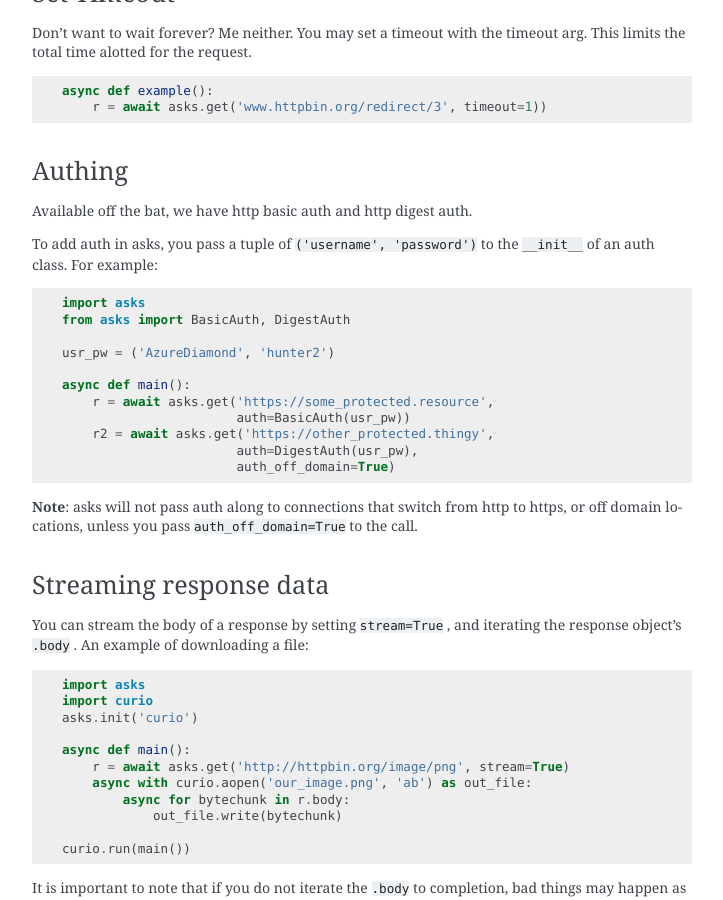
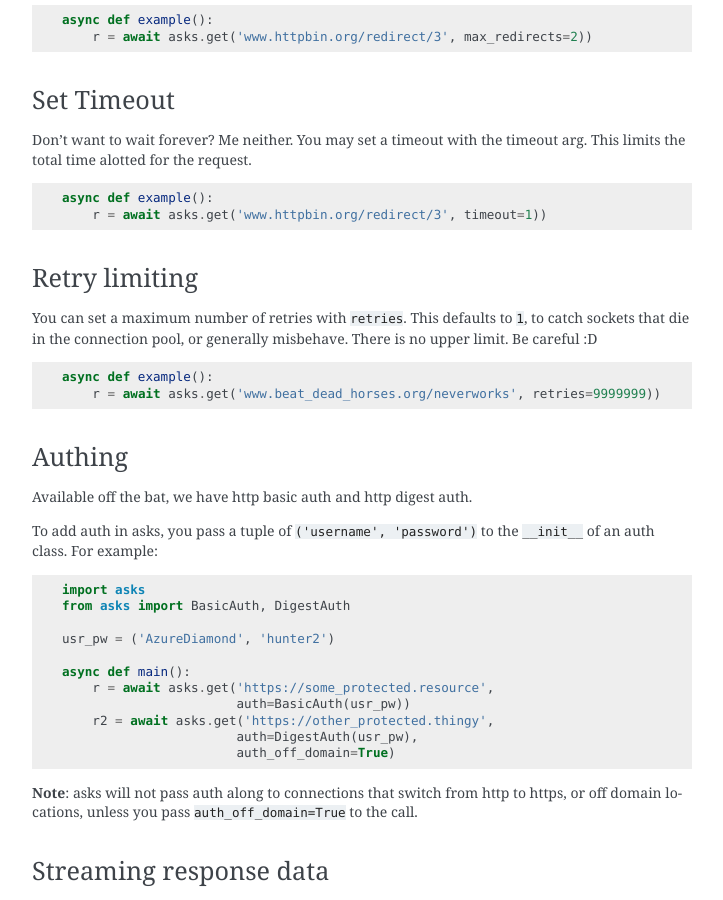
Before and after one commit to theelous3/asks, a Sphinx documentation site: the page built from docs/source/overview-of-funcs-and-args.rst, in a window 1280 px wide and 900 px high, scrolled down 2768 px. Shown: the whole window, without its empty margins (388-1111 px from the left). Built offline with Sphinx 7.4.7, drawn with Linux system fonts in a browser that asks for light colours; some of the changed text lies outside the part shown.

Commit message:
updated docs, added retries kwarg and warning about socket resources

```diff
--- a/docs/source/overview-of-funcs-and-args.rst
+++ b/docs/source/overview-of-funcs-and-args.rst
@@ -4,6 +4,10 @@
 asks is *heavily* influenced by requests, and as such pretty much everything that works in requests works in asks. So, if you're familiar with the format you can pretty much skip to the distinctions regarding `sessions <https://asks.readthedocs.io/en/latest/a-look-at-sessions.html>`_
 
 The examples here use the base one-request-functions for verbosities sake, but all of these functions are completely transferrable to the ``Session`` class as methods.
+
+*Warning!*
+
+If you don't use a ``Session`` you can easily max out your OS's socket resources against highly performant servers (usually local to the machine or LAN). When using the base functions you'll be creating a new connection for every request.
 
 (Calling ``asks.get('https://some-url.io'))`` really makes a temporary ``Session``.)
 
@@ -145,6 +149,15 @@
         r = await asks.get('www.httpbin.org/redirect/3', timeout=1))
 
 
+Retry limiting
+___________
+
+You can set a maximum number of retries with ``retries``. This defaults to ``1``, to catch sockets that die in the connection pool, or generally misbehave. There is no upper limit. Be careful :D ::
+
+    async def example():
+        r = await asks.get('www.beat_dead_horses.org/neverworks', retries=9999999))
+
+
 Authing
 _______
 
```
